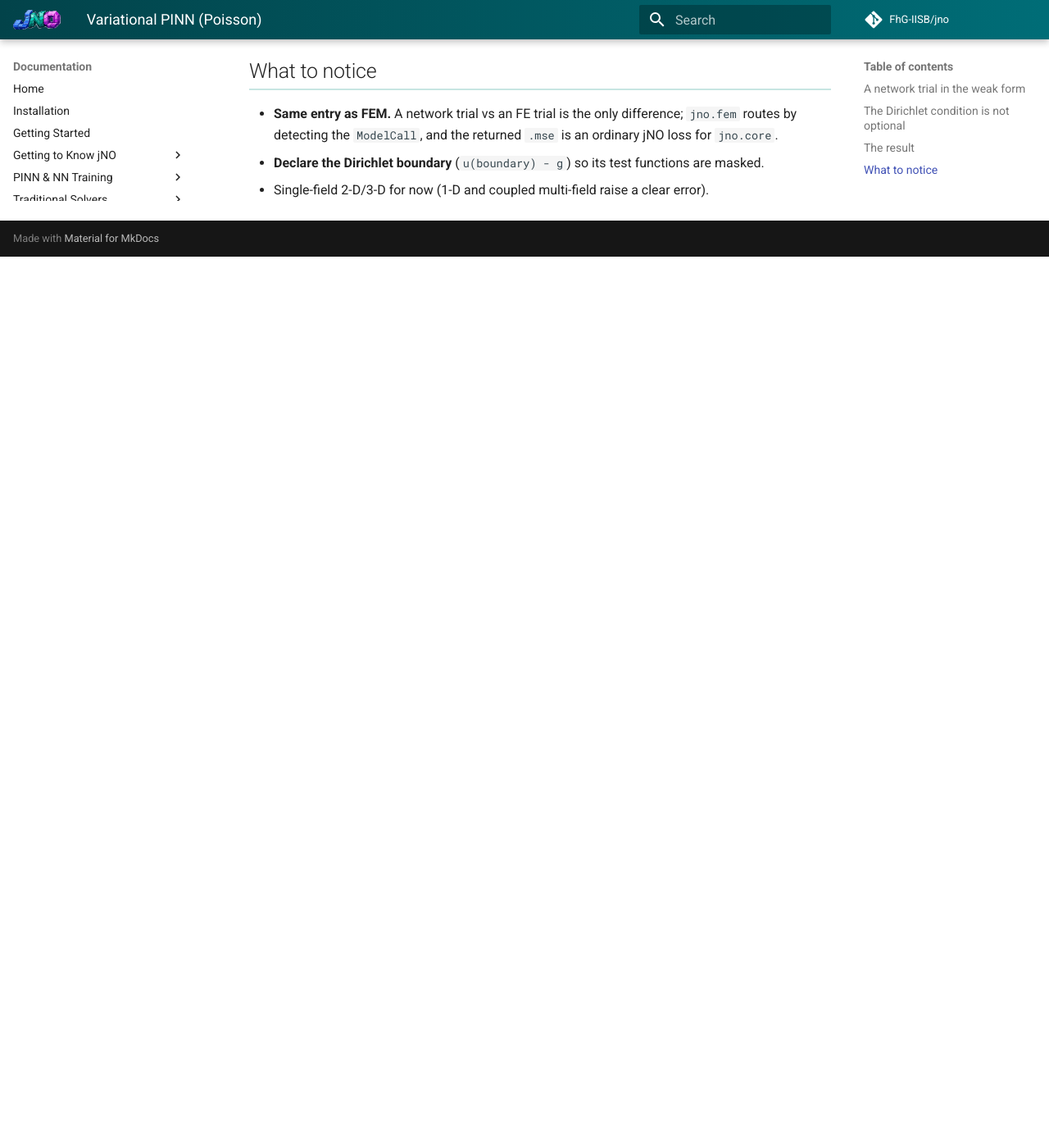
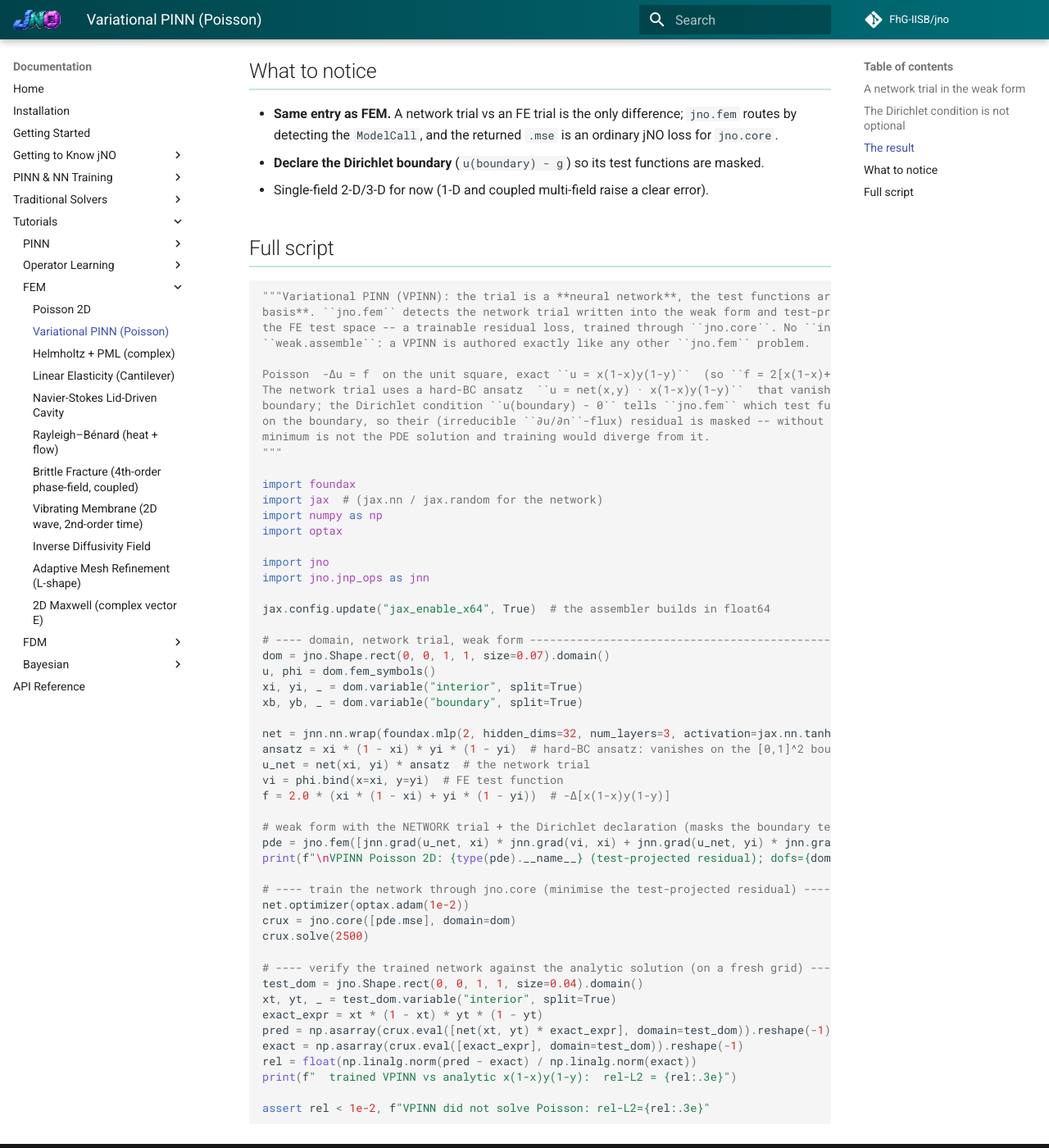
Before and after one commit to FhG-IISB/jNO, an MkDocs documentation site: the page built from docs/tutorials/08-fem-and-varpinns/vpinn-poisson-2d.md, in a window 1280 px wide and 1400 px high, scrolled down 1558 px. Shown: the whole window at 82% size. Built offline with MkDocs 1.6.1 and Material for MkDocs 9.7.7, drawn with Linux system fonts in a browser that asks for light colours; comment, search, counter and statistics services are not loaded; before the commit the page ends 1871 px from its top, so only the background shows below that.

Commit message:
docs(tutorials): add clutter-free Full script sections to vpinn + phase_field
These two pages were curated-prose only (no full-script include), leaving the
plotting-section markers in their .py dormant. Add a '## Full script' :code
include to both (matching the other 9 pages) so each shows the complete science
with the plotting hidden. Verified: rendered snippets show the science, zero
matplotlib/savefig.

````diff
--- a/docs/tutorials/08-fem-and-varpinns/vpinn-poisson-2d.md
+++ b/docs/tutorials/08-fem-and-varpinns/vpinn-poisson-2d.md
@@ -56,3 +56,9 @@
   detecting the `ModelCall`, and the returned `.mse` is an ordinary jNO loss for `jno.core`.
 - **Declare the Dirichlet boundary** (`u(boundary) - g`) so its test functions are masked.
 - Single-field 2-D/3-D for now (1-D and coupled multi-field raise a clear error).
+
+## Full script
+
+```python
+--8<-- "tutorial_examples/08_fem_and_varpinns/vpinn_poisson_2d.py:code"
+```
````
Also changed, not shown: docs/tutorials/08-fem-and-varpinns/phase-field-fracture-2d.md (+6 -0 lines).
